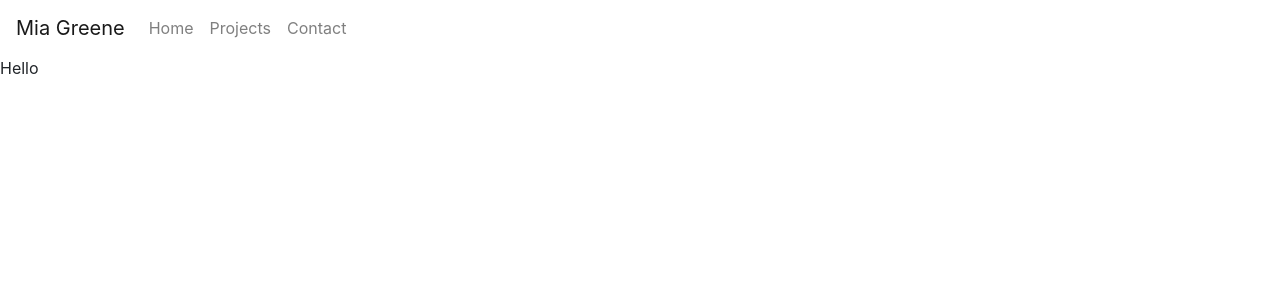
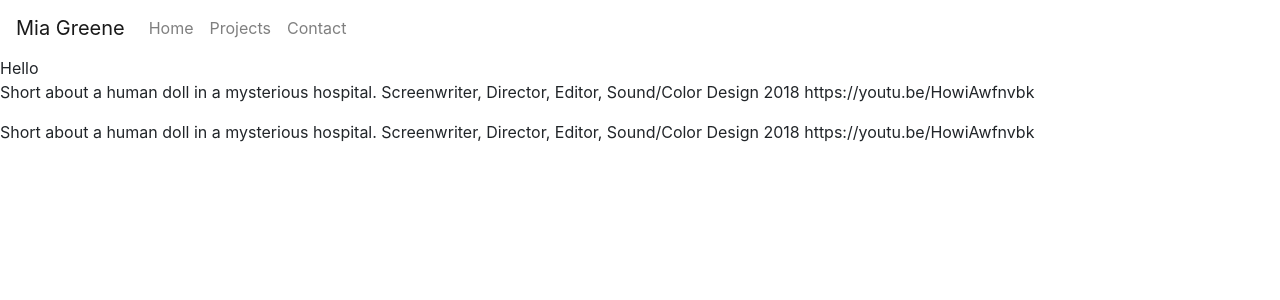
Before and after one commit to miairene/miairene.github.io, a Jekyll site: the page built from _projects/company.md, in a window 1280 px wide. Shown: the top 300 px of the page. Built offline with Jekyll 4.4.1, drawn with Linux system fonts in a browser that asks for light colours.

Commit message:
Update company.md
Former-commit-id: 75aaef31310412ead51ef9bf641a2082df8fb3a6

```diff
--- a/_projects/company.md
+++ b/_projects/company.md
@@ -1,3 +1,7 @@
 ---
 title: Company
 ---
+
+Short about a human doll in a mysterious hospital.
+Screenwriter, Director, Editor, Sound/Color Design 2018
+https://youtu.be/HowiAwfnvbk
```
